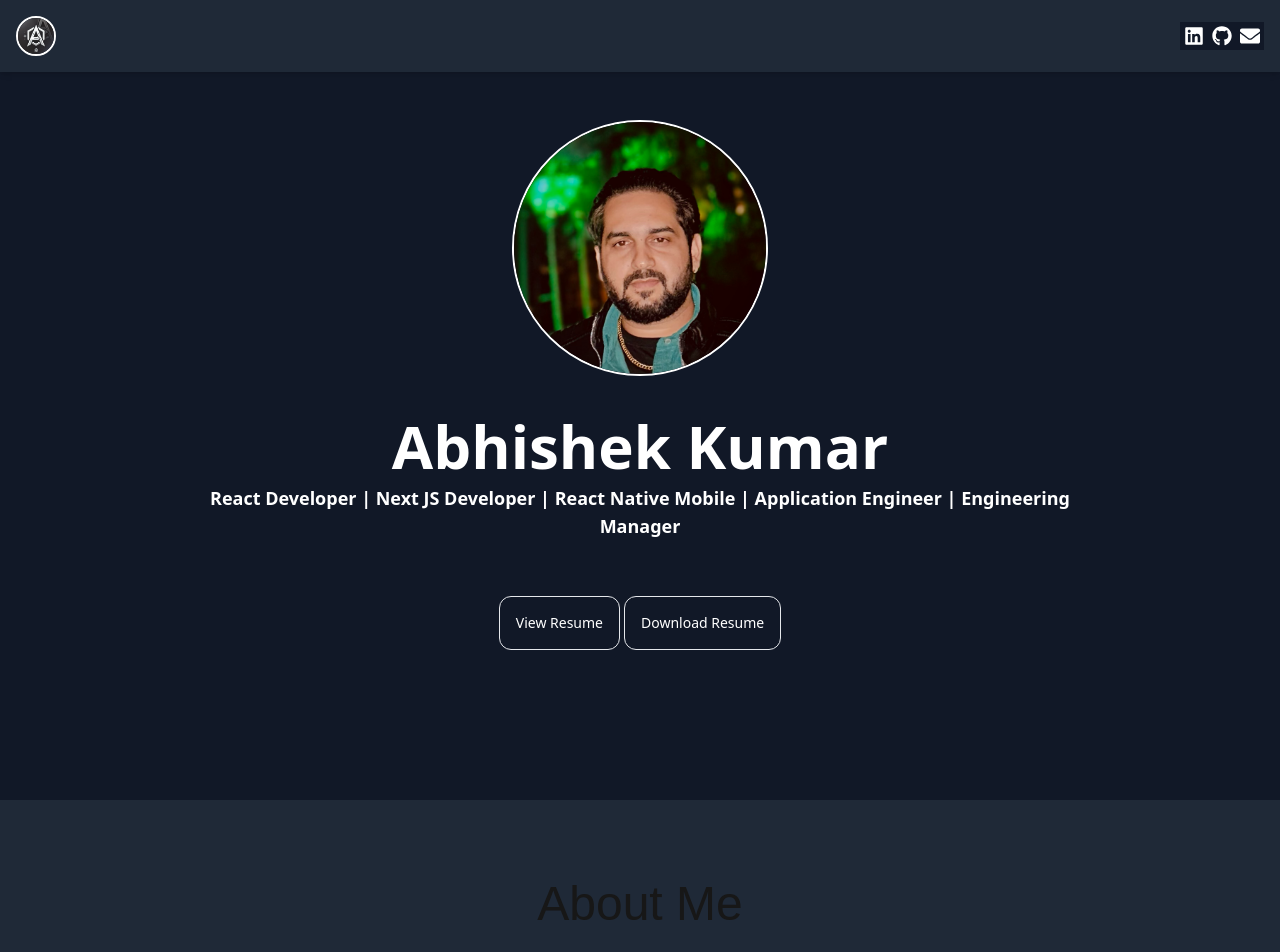
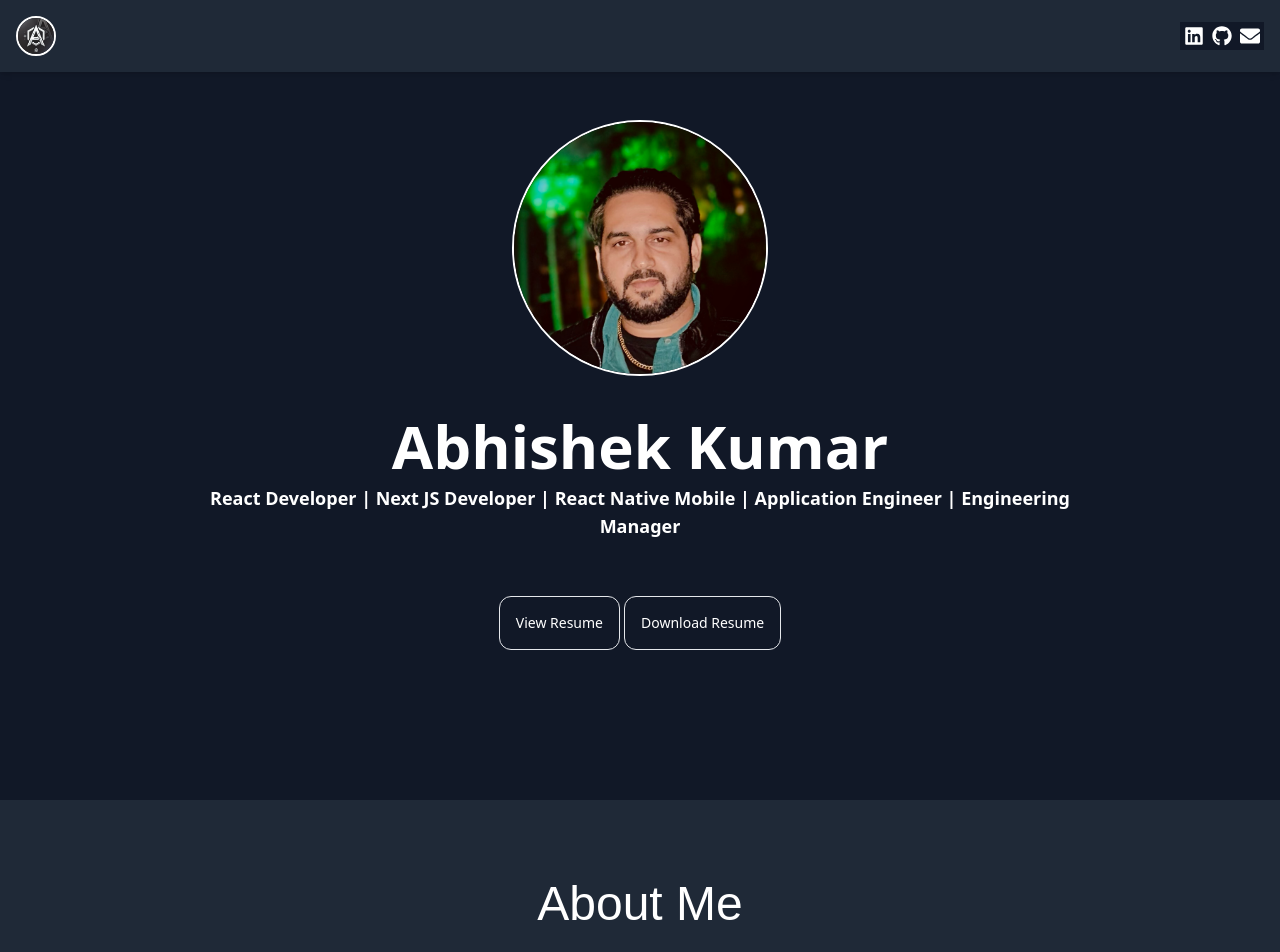
Before and after one commit to abhishekk09/abhishek-kumar, a Next.js app: page / in a window 1280 px wide. Shown: the top 952 px of the page. Built offline with nearby package versions, Linux system fonts and the light colour scheme.

Commit message:
text color change

```diff
--- a/app/page.tsx
+++ b/app/page.tsx
@@ -12,7 +12,7 @@ const Main = () => {
     <body className="overflow-x-hidden">
       <Home />
       <section className=" h-screen py-20 px-6 text-center bg-gray-800 sticky top-0 place-items-center">
-        <h2 className="text-xl md:text-5xl ">About Me</h2>
+        <h2 className="text-xl md:text-5xl text-white ">About Me</h2>
         <p className="max-w-2xl text-gray-300 p-6 text-xl">
           {
             "Experienced Software Engineer with a strong background in the IT and services industry. Skilled in React.js, Next.js, JavaScript, and React Native, with expertise in leading and managing development teams. Proficient in team leadership, project management, sales, and public speaking, with a track record of delivering high-quality software solutions. Adept at driving technical excellence and fostering collaboration to achieve business goals."
```
